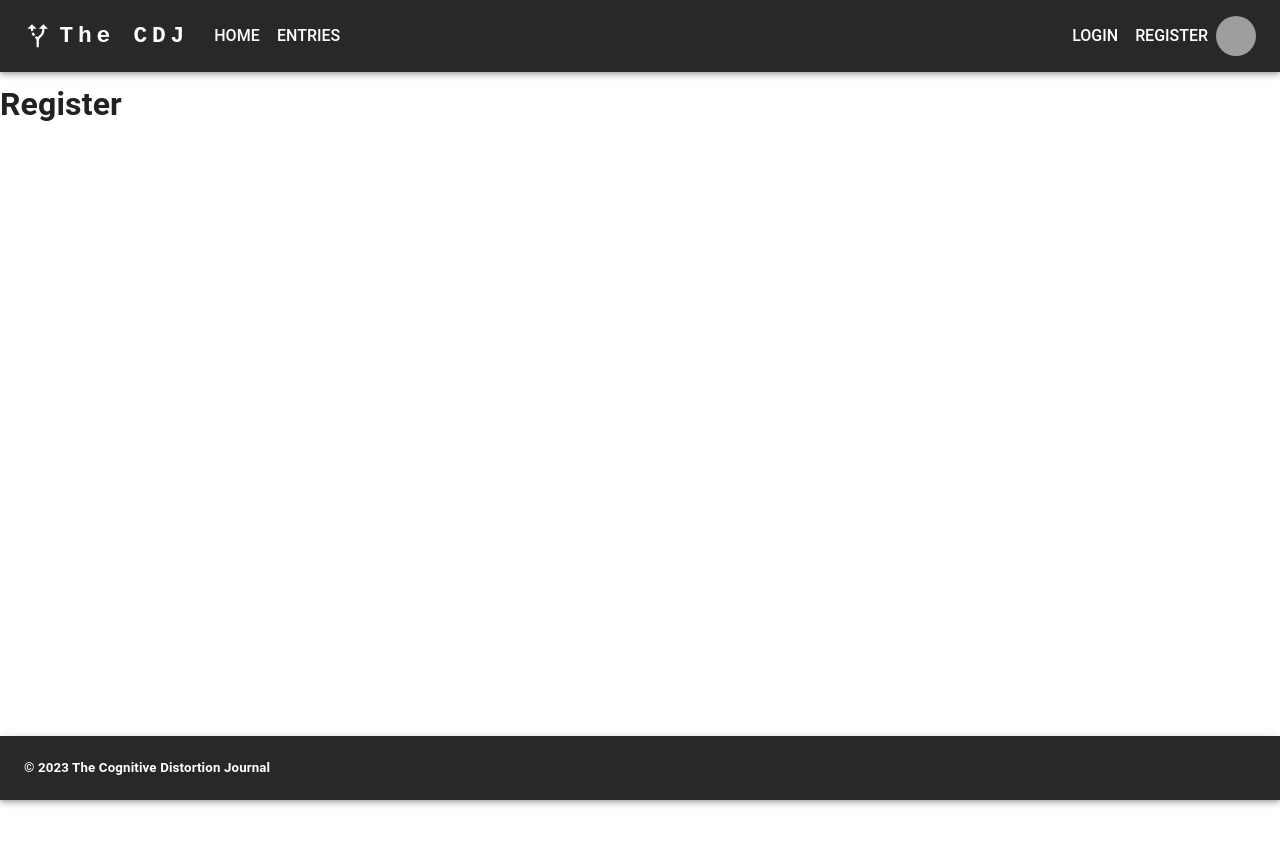
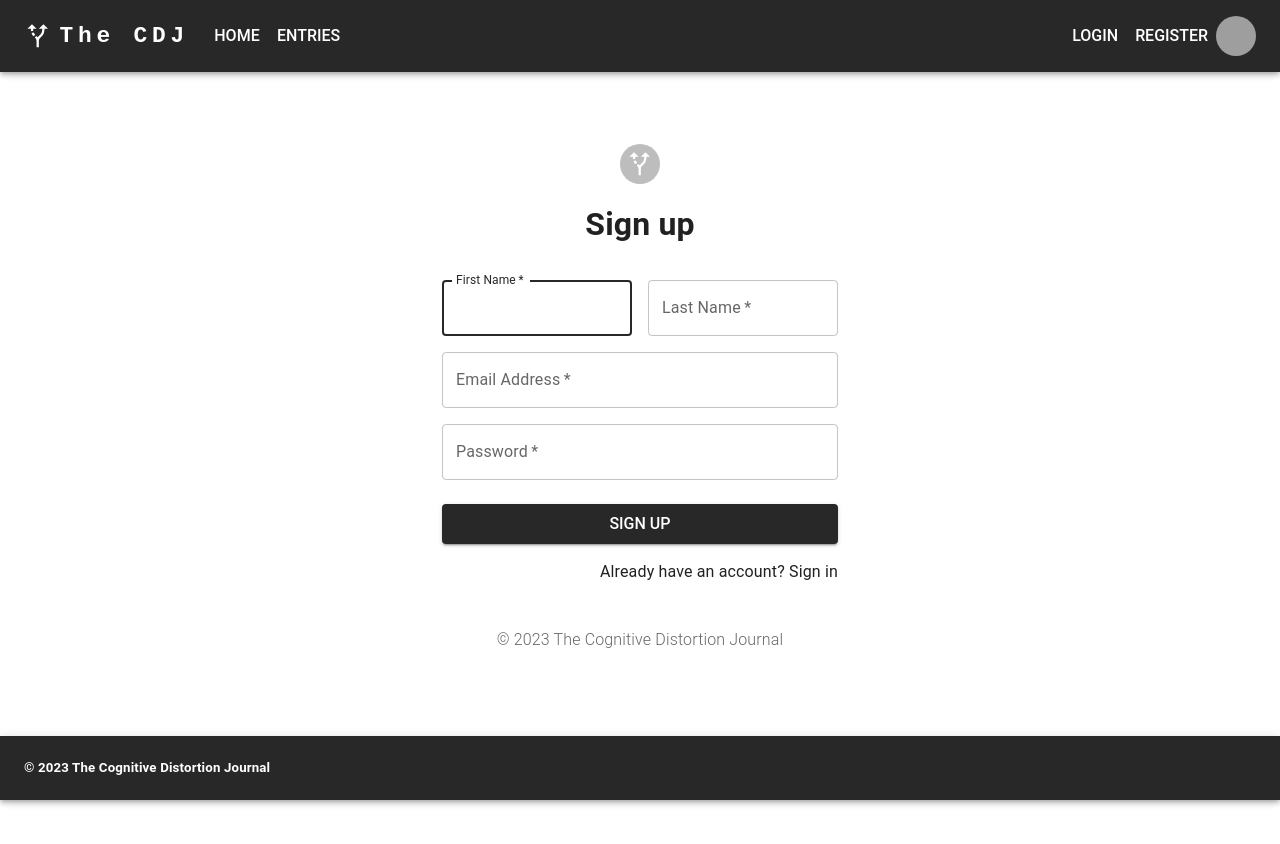
Before and after one commit to cognovi-ai/the-cdj, a React (Vite) app in the folder frontend/: page /register in a window 1280 px wide. Shown: the top 844 px of the page. Built offline with nearby package versions, Linux system fonts and the light colour scheme; grey boxes are pictures that could not be loaded.

Commit message:
Add initial register form component.

```diff
--- a/frontend/src/components/access/public/Register.jsx
+++ b/frontend/src/components/access/public/Register.jsx
@@ -1,9 +1,111 @@
-import { Typography } from '@mui/material';
+import { Avatar, Box, Button, Container, Grid } from '@mui/material';
 
-export default function Register() {
+import { AltRoute } from '@mui/icons-material';
+
+import MenuLink from '../../../components/nav/menus/MenuLink';
+import TextField from '@mui/material/TextField';
+import Typography from '@mui/material/Typography';
+
+function Copyright(props) {
     return (
-        <Typography variant="h1">
-            Register
+        <Typography align="center" color="text.secondary" variant="body2" {...props}>
+            {'© 2023 '}
+            <MenuLink
+                label={'The Cognitive Distortion Journal'}
+                page="" />
         </Typography>
     );
 }
+
+export default function Register() {
+    const handleSubmit = (event) => {
+        event.preventDefault();
+        const data = new FormData(event.currentTarget);
+        console.log({
+            email: data.get('email'),
+            password: data.get('password'),
+        });
+    };
+
+    return (
+        <Container component="main" maxWidth="xs">
+            <Box
+                sx={{
+                    marginTop: 8,
+                    display: 'flex',
+                    flexDirection: 'column',
+                    alignItems: 'center',
+                }}
+            >
+                <Avatar sx={{ m: 1, bgcolor: '' }}>
+                    <AltRoute />
+                </Avatar>
+                <Typography variant="h1">
+                    Sign up
+                </Typography>
+                <Box component="form" noValidate onSubmit={handleSubmit} sx={{ mt: 3 }}>
+                    <Grid container spacing={2}>
+                        <Grid item sm={6} xs={12}>
+                            <TextField
+                                autoComplete="given-name"
+                                autoFocus
+                                fullWidth
+                                id="firstName"
+                                label="First Name"
+                                name="firstName"
+                                required
+                            />
+                        </Grid>
+                        <Grid item sm={6} xs={12}>
+                            <TextField
+                                autoComplete="family-name"
+                                fullWidth
+                                id="lastName"
+                                label="Last Name"
+                                name="lastName"
+                                required
+                            />
+                        </Grid>
+                        <Grid item xs={12}>
+                            <TextField
+                                autoComplete="email"
+                                fullWidth
+                                id="email"
+                                label="Email Address"
+                                name="email"
+                                required
+                            />
+                        </Grid>
+                        <Grid item xs={12}>
+                            <TextField
+                                autoComplete="new-password"
+                                fullWidth
+                                id="password"
+                                label="Password"
+                                name="password"
+                                required
+                                type="password"
+                            />
+                        </Grid>
+                    </Grid>
+                    <Button
+                        fullWidth
+                        sx={{ mt: 3, mb: 2 }}
+                        type="submit"
+                        variant="contained"
+                    >
+                        Sign Up
+                    </Button>
+                    <Grid container justifyContent="flex-end">
+                        <Grid item>
+                            <MenuLink
+                                label={'Already have an account? Sign in'}
+                                page="login" />
+                        </Grid>
+                    </Grid>
+                </Box>
+            </Box>
+            <Copyright sx={{ mt: 5 }} />
+        </Container>
+    );
+}
```
